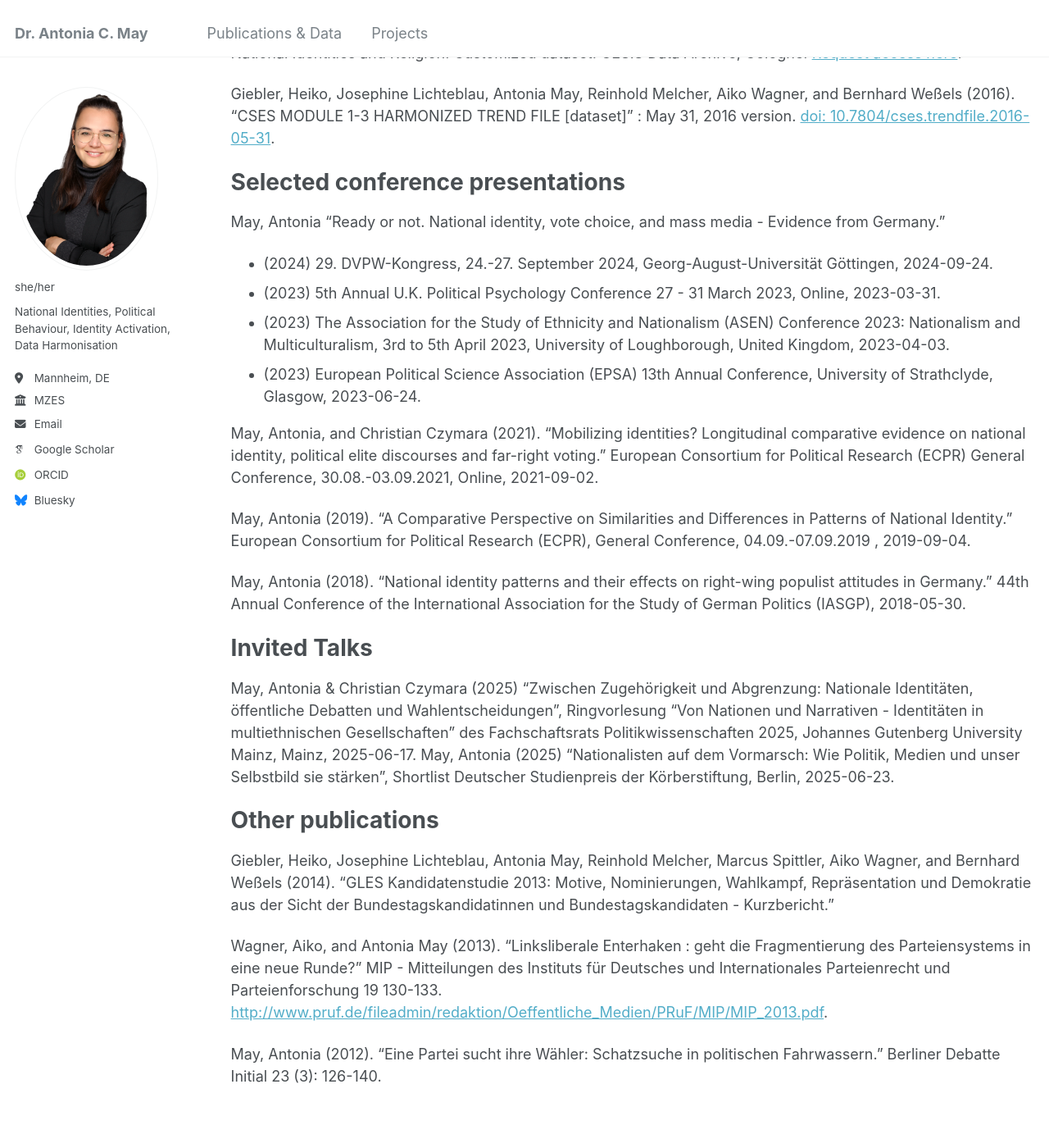
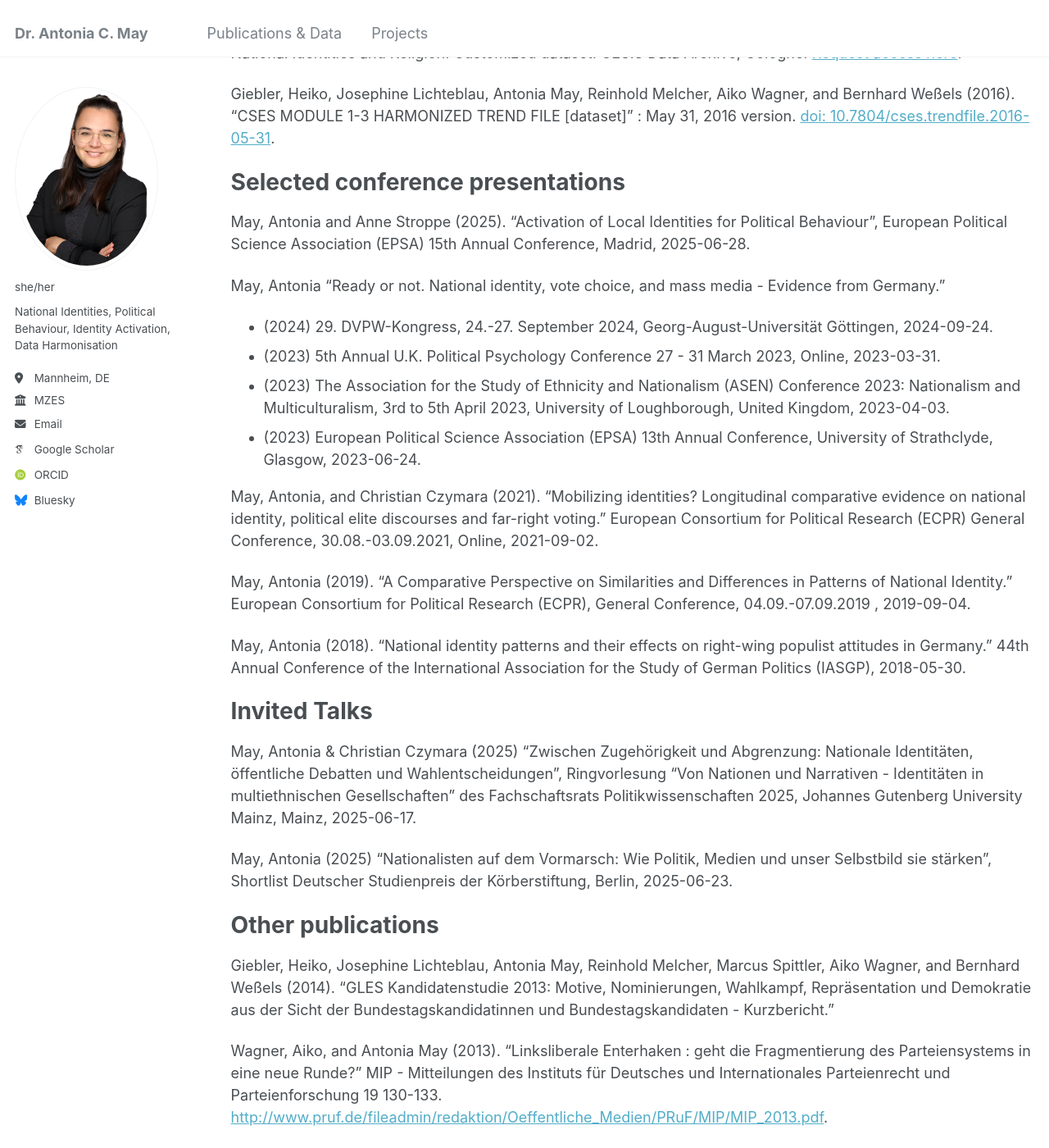
Before and after one commit to mayantonia/mayantonia.github.io, a Jekyll site: the page built from _pages/publications.md, in a window 1280 px wide and 1400 px high, scrolled down 1270 px. Shown: the whole window at 82% size. Built offline with Jekyll 4.4.1, drawn with Linux system fonts in a browser that asks for light colours; some web fonts are replaced.

Commit message:
Update publications.md

```diff
--- a/_pages/publications.md
+++ b/_pages/publications.md
@@ -44,6 +44,8 @@ Data
 
 Selected conference presentations
 ======
+ May, Antonia and Anne Stroppe (2025). "Activation of Local Identities for Political Behaviour", European Political Science Association (EPSA) 15th Annual Conference, Madrid, 2025-06-28.
+
  May, Antonia "Ready or not. National identity, vote choice, and mass media - Evidence from Germany."
  - (2024) 29. DVPW-Kongress, 24.-27. September 2024, Georg-August-Universität Göttingen, 2024-09-24.
  - (2023) 5th Annual U.K. Political Psychology Conference 27 - 31 March 2023, Online, 2023-03-31.
@@ -60,6 +62,7 @@ Invited Talks
 ======
 
  May, Antonia & Christian Czymara (2025) "Zwischen Zugehörigkeit und Abgrenzung: Nationale Identitäten, öffentliche Debatten und Wahlentscheidungen", Ringvorlesung "Von Nationen und Narrativen - Identitäten in multiethnischen Gesellschaften" des Fachschaftsrats Politikwissenschaften 2025, Johannes Gutenberg University Mainz, Mainz, 2025-06-17.
+
  May, Antonia (2025) "Nationalisten auf dem Vormarsch: Wie Politik, Medien und unser Selbstbild sie stärken", Shortlist Deutscher Studienpreis der Körberstiftung, Berlin, 2025-06-23.
 
 Other publications
```
